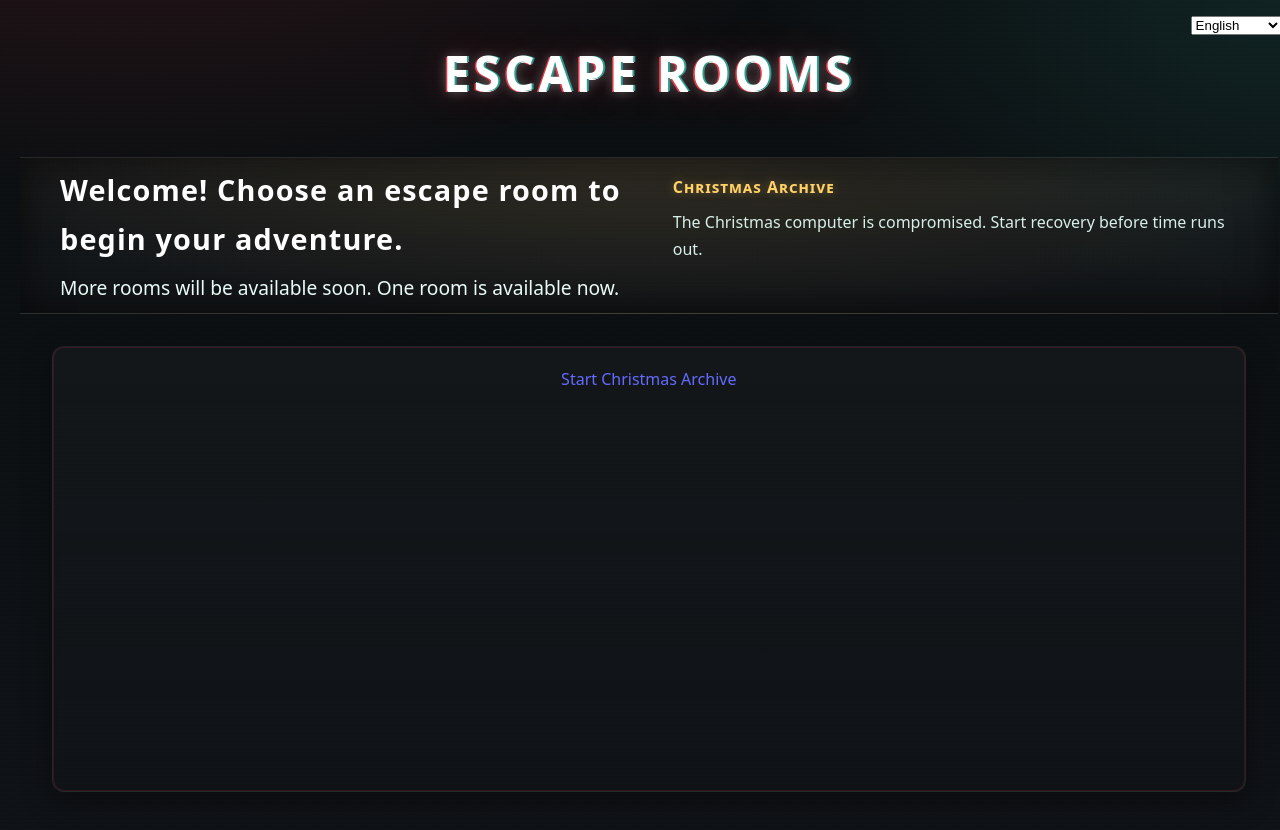
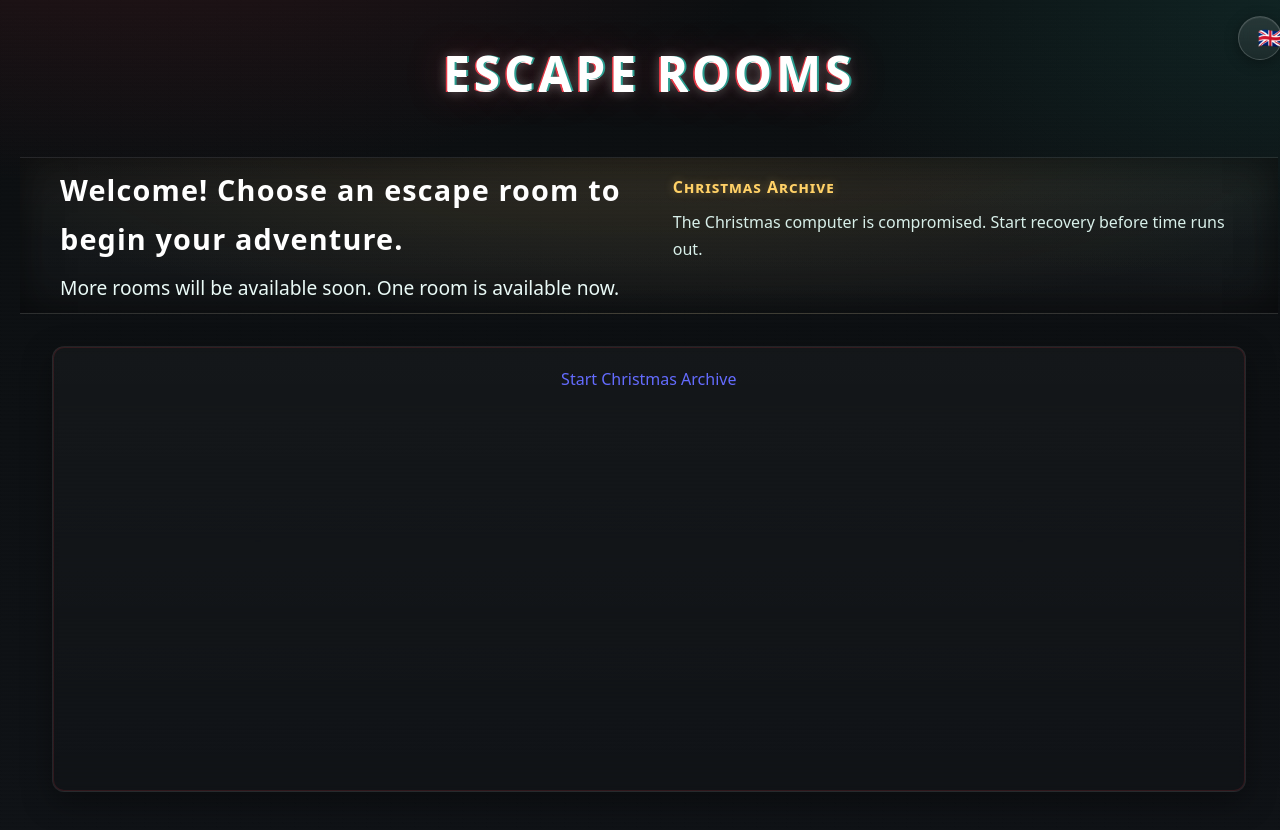
Before and after one commit to JariP5/xmas-escape-room, a React (Vite) app in the folder my-react-app/: page / in a window 1280 px wide. Shown: the top 830 px of the page. Built offline with nearby package versions, Linux system fonts and the light colour scheme.

Commit message:
Flag choosing animation

```diff
--- a/my-react-app/src/App.css
+++ b/my-react-app/src/App.css
@@ -339,3 +339,97 @@
 }
 .state-destroyed .panel, .state-destroyed .access input, .state-destroyed .access button { filter: grayscale(1) brightness(.6); }
 .state-destroyed .timer .value { color: var(--danger); text-shadow: 0 0 12px rgba(255,65,65,.45), 0 0 30px rgba(255,65,65,.25); }
+
+/** Language switcher styles **/
+.lang-switch {
+  position: relative;
+  z-index: 20;
+}
+
+.lang-toggle {
+  width: 44px;
+  height: 44px;
+  display: grid;
+  place-items: center;
+  border: 1px solid rgba(255,255,255,0.18);
+  border-radius: 999px;
+  background: linear-gradient(180deg, rgba(255,255,255,0.10), rgba(255,255,255,0.05));
+  box-shadow: 0 3px 14px rgba(0,0,0,0.35), inset 0 1px 0 rgba(255,255,255,0.08);
+  backdrop-filter: blur(6px);
+  -webkit-backdrop-filter: blur(6px);
+  color: var(--text);
+  cursor: pointer;
+  transition: transform .18s ease, box-shadow .18s ease, background-color .18s ease, border-color .18s ease;
+}
+.lang-toggle:hover { transform: translateY(-1px); }
+.lang-toggle:active { transform: translateY(0); }
+.lang-toggle:focus-visible {
+  outline: none;
+  box-shadow: 0 0 0 2px rgba(0,0,0,0.7), 0 0 0 4px var(--gold);
+}
+.lang-toggle .flag { font-size: 20px; line-height: 1; }
+
+.lang-menu {
+  position: absolute;
+  top: 54px;
+  right: 0;
+  display: flex;
+  gap: 6px;
+  padding: 6px;
+  border-radius: 999px;
+  background: linear-gradient(180deg, rgba(255,255,255,0.10), rgba(255,255,255,0.05));
+  border: 1px solid rgba(255,255,255,0.18);
+  box-shadow: 0 6px 20px rgba(0,0,0,0.4), inset 0 1px 0 rgba(255,255,255,0.06);
+  transform-origin: top right;
+  transform: translateY(-6px) scale(0.92);
+  opacity: 0;
+  pointer-events: none;
+  transition: transform .18s ease, opacity .18s ease;
+}
+.lang-menu.show {
+  transform: translateY(0) scale(1);
+  opacity: 1;
+  pointer-events: auto;
+}
+
+.lang-option {
+  width: 38px;
+  height: 38px;
+  display: grid;
+  place-items: center;
+  border: none;
+  border-radius: 999px;
+  background: transparent;
+  color: var(--text);
+  cursor: pointer;
+  transition: transform .15s ease, background-color .15s ease, box-shadow .15s ease;
+}
+.lang-option .flag { font-size: 18px; line-height: 1; }
+.lang-option:hover { background: rgba(255,255,255,0.08); transform: translateY(-1px); }
+.lang-option:active { transform: translateY(0); }
+.lang-option:focus-visible {
+  outline: none;
+  box-shadow: 0 0 0 2px rgba(0,0,0,0.7), 0 0 0 4px var(--gold);
+}
+
+/* Screen-reader only text utility */
+.sr-only {
+  position: absolute;
+  width: 1px; height: 1px;
+  padding: 0; margin: -1px;
+  overflow: hidden;
+  clip: rect(0,0,0,0);
+  white-space: nowrap; border: 0;
+}
+
+@media (max-width: 480px) {
+  .lang-toggle { width: 40px; height: 40px; }
+  .lang-toggle .flag { font-size: 18px; }
+  .lang-option { width: 34px; height: 34px; }
+  .lang-option .flag { font-size: 16px; }
+}
+
+@media (prefers-contrast: more) {
+  .lang-menu, .lang-toggle { border-color: rgba(255,255,255,0.6); }
+  .lang-option:hover { background: rgba(255,255,255,0.18); }
+}
--- a/my-react-app/src/i18n.tsx
+++ b/my-react-app/src/i18n.tsx
@@ -49,20 +49,86 @@ export function useI18n() {
 
 export function LanguageSelector({ className }: { className?: string }) {
   const { lang, setLang } = useI18n()
+  const [open, setOpen] = React.useState(false)
+  const wrapRef = React.useRef<HTMLDivElement | null>(null)
+
+  const flagFor = (code: Lang) => {
+    switch (code) {
+      case 'en':
+        return '🇬🇧'
+      case 'de':
+        return '🇩🇪'
+      case 'nl':
+        return '🇳🇱'
+      case 'fr':
+        return '🇫🇷'
+      default:
+        return '🏳️'
+    }
+  }
+
+  // Close on outside click or escape
+  React.useEffect(() => {
+    function onDocClick(e: MouseEvent) {
+      if (!open) return
+      if (wrapRef.current && !wrapRef.current.contains(e.target as Node)) {
+        setOpen(false)
+      }
+    }
+    function onKey(e: KeyboardEvent) {
+      if (e.key === 'Escape') setOpen(false)
+    }
+    document.addEventListener('mousedown', onDocClick)
+    document.addEventListener('keyup', onKey)
+    return () => {
+      document.removeEventListener('mousedown', onDocClick)
+      document.removeEventListener('keyup', onKey)
+    }
+  }, [open])
+
+  const active = supportedLangs.find(l => l.code === lang)!
+  const others = supportedLangs.filter(l => l.code !== lang)
+
   return (
-    <select
-      aria-label="Language"
-      className={className}
-      value={lang}
-      onChange={(e) => setLang(e.target.value as Lang)}
+    <div
+      ref={wrapRef}
+      className={`lang-switch ${className ?? ''}`.trim()}
+      aria-label="Language selector"
       style={{ position: 'absolute', top: 16, right: 16 }}
     >
-      {supportedLangs.map((l) => (
-        <option key={l.code} value={l.code}>
-          {l.label}
-        </option>
-      ))}
-    </select>
+      <button
+        type="button"
+        className={`lang-toggle ${open ? 'open' : ''}`}
+        aria-haspopup="menu"
+        aria-expanded={open}
+        aria-label={active.label}
+        title={active.label}
+        onClick={() => setOpen(o => !o)}
+      >
+        <span className="flag" aria-hidden>{flagFor(active.code)}</span>
+        <span className="sr-only">{active.label}</span>
+      </button>
+
+      <div className={`lang-menu ${open ? 'show' : ''}`} role="menu" aria-hidden={!open}>
+        {others.map((l) => (
+          <button
+            key={l.code}
+            type="button"
+            role="menuitemradio"
+            aria-checked={false}
+            className="lang-option"
+            title={l.label}
+            onClick={() => {
+              setLang(l.code)
+              setOpen(false)
+            }}
+          >
+            <span className="flag" aria-hidden>{flagFor(l.code)}</span>
+            <span className="sr-only">{l.label}</span>
+          </button>
+        ))}
+      </div>
+    </div>
   )
 }
 
```
